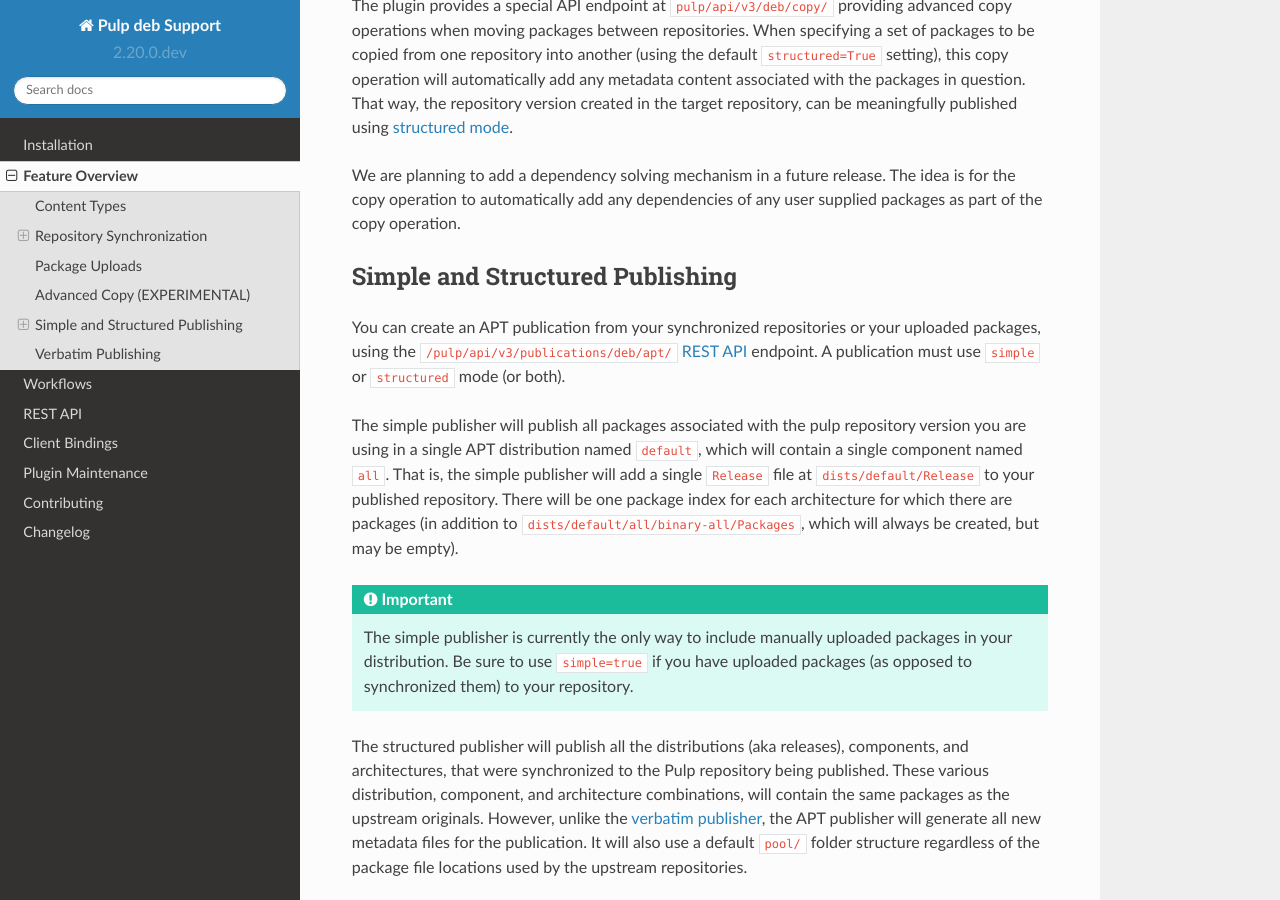
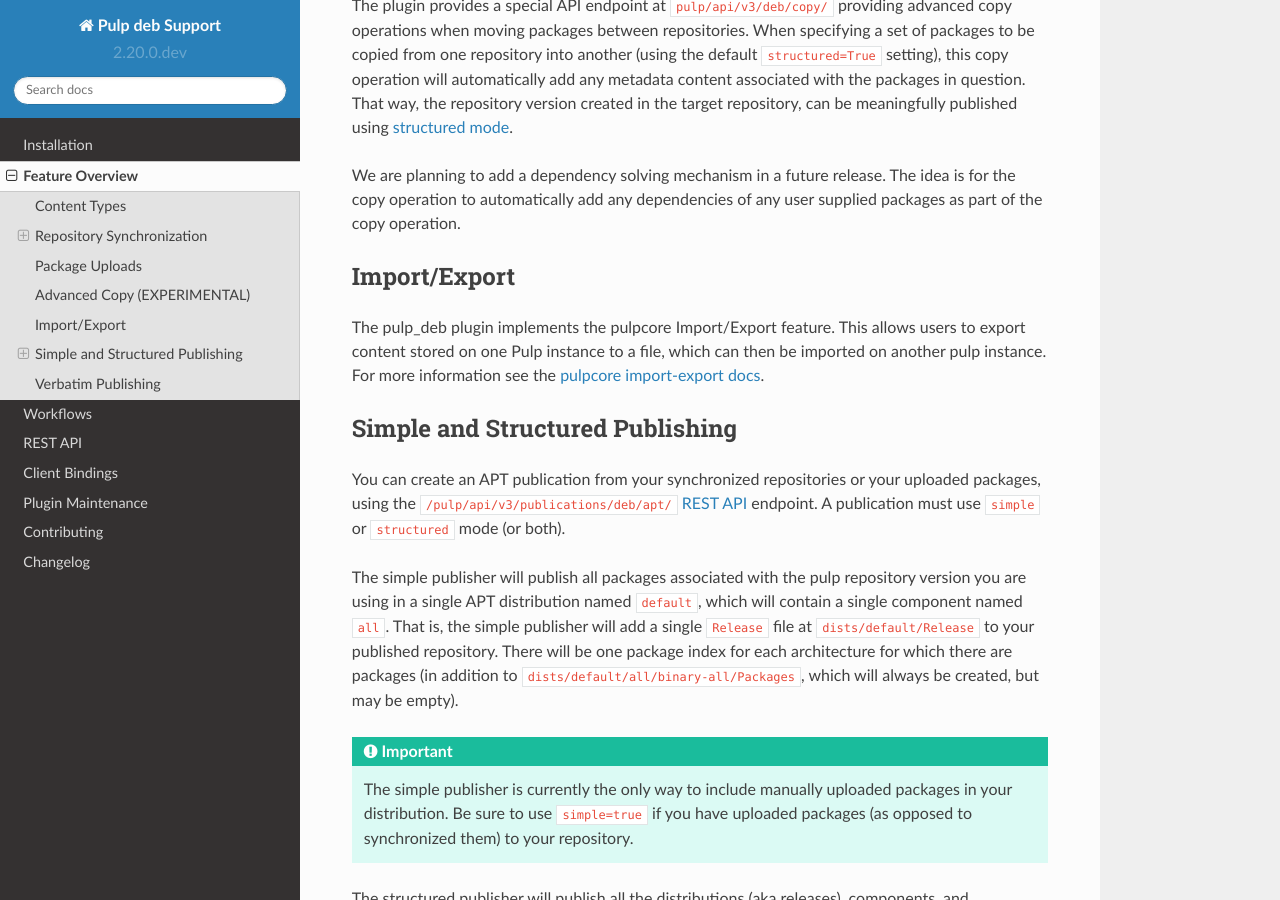
Before and after one commit to pulp/pulp_deb, a Sphinx documentation site: the page built from docs/feature_overview.rst, in a window 1280 px wide and 900 px high, scrolled down 2791 px. Built offline with Sphinx 7.4.7 and the Read the Docs theme 2.0.0, drawn with Linux system fonts in a browser that asks for light colours.

Commit message:
Add feature overview documentation for Import/Export
closes #624

ref #605

```diff
--- a/docs/external_references.rst
+++ b/docs/external_references.rst
@@ -12,6 +12,8 @@
    https://docs.pulpproject.org/pulpcore/plugins/plugin-writer/concepts/index.html#plugin-api-stability-and-deprecation-policy
 .. _pulpcore settings documentation:
    https://docs.pulpproject.org/pulpcore/settings.html#pulp-settings
+.. _pulpcore import-export docs:
+   https://docs.pulpproject.org/pulpcore/workflows/import-export.html
 .. _pulpcore metadata signing docs:
    https://docs.pulpproject.org/pulpcore/workflows/signed-metadata.html
 .. _pulpcore upload documentation:
--- a/docs/feature_overview.rst
+++ b/docs/feature_overview.rst
@@ -117,6 +117,16 @@ We are planning to add a dependency solving mechanism in a future release.
 The idea is for the copy operation to automatically add any dependencies of any user supplied packages as part of the copy operation.
 
 
+.. _import_export:
+
+Import/Export
+--------------------------------------------------------------------------------
+
+The pulp_deb plugin implements the pulpcore Import/Export feature.
+This allows users to export content stored on one Pulp instance to a file, which can then be imported on another pulp instance.
+For more information see the `pulpcore import-export docs`_.
+
+
 .. _simple_and_structured_publishing:
 
 Simple and Structured Publishing
```
Also changed, not shown: 1 other file.
